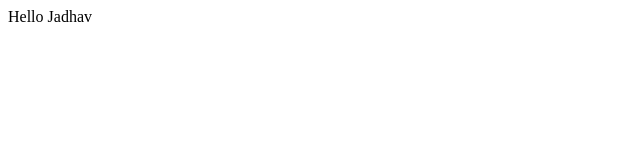
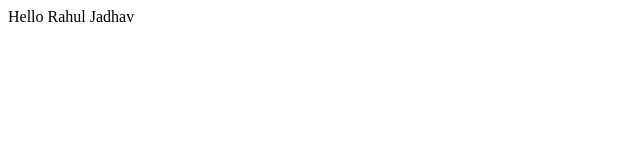
Before and after one commit to rahul-badboy/Demo, a plain HTML site: page index.html in a window 1280 px wide. Shown: the full height of the page, 0-640 px from the left. Drawn offline with Linux system fonts and the light colour scheme.

Commit message:
Update index.html

```diff
--- a/index.html
+++ b/index.html
@@ -3,6 +3,6 @@
 <title>Hello</title>
 </head>
 <body>
-<p>Hello Jadhav</p>
+<p>Hello Rahul Jadhav</p>
 </body>
 </html>
```
